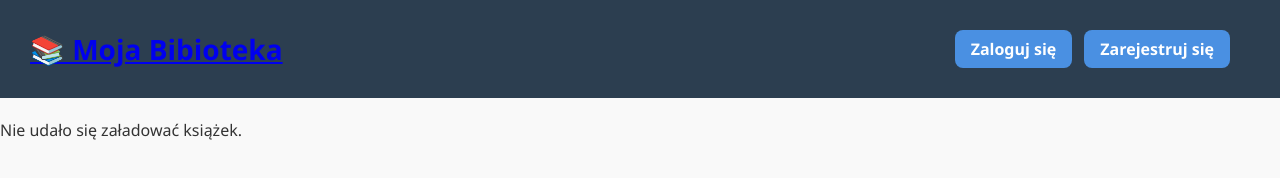
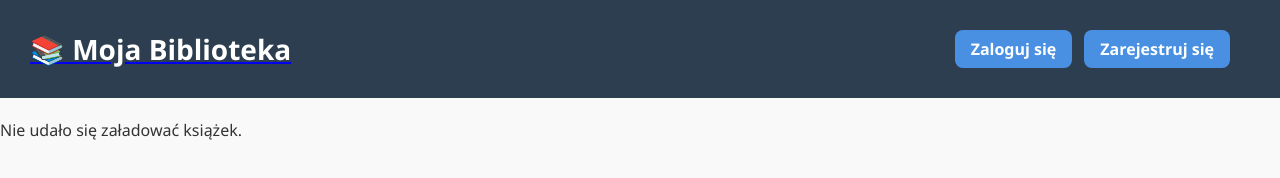
Before and after one commit to pzx110294/JS_Project, a website: page client/views/index.html in a window 1280 px wide. Drawn offline with Linux system fonts and the light colour scheme; no server answers.

Commit message:
Zmiana wyglądu moja biblioteka

```diff
--- a/client/css/style.css
+++ b/client/css/style.css
@@ -14,7 +14,7 @@ body {
 
 /* Nagłówek */
 header {
-    background-color: #34495e;
+    background-color: #0d1d2e;
     color: white;
     padding: 20px;
     text-align: center;
@@ -271,3 +271,11 @@ header {
 .menu-dropdown button.delete-btn::before {
   content: "🗑️ ";
 }
+.header-title {
+  font-size: 2rem;
+  font-weight: bold;
+  color: #ffffff;
+  display: flex;
+  align-items: center;
+  gap: 10px;
+}
--- a/client/js/navbar.js
+++ b/client/js/navbar.js
@@ -6,7 +6,7 @@ async function loadNavbar() {
 
     const navbarHTML = `
     <div class="header-bar">
-        <a href="/"><h1>📚 Moja Bibioteka</h1></a>
+        <a href="/"><h1 class="header-title">📚 Moja Biblioteka</h1></a>
         <div id="auth-buttons">
             <a href="/login" class="auth-button" id="login-btn">Zaloguj się</a>
             <a href="/register" class="auth-button" id="register-btn">Zarejestruj się</a>
--- a/client/views/index.html
+++ b/client/views/index.html
@@ -3,7 +3,7 @@
 <head>
     <meta charset="UTF-8">
     <meta name="viewport" content="width=device-width, initial-scale=1.0">
-    <title>Wypożyczalnia Książek</title>
+    <title>Biblioteka</title>
     <link rel="stylesheet" href="/css/style.css">
     <script src="../js/auth.js" defer></script>
     <script src="../js/navbar.js" defer></script>
```
